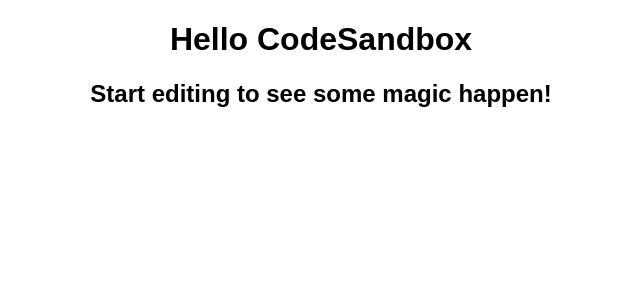
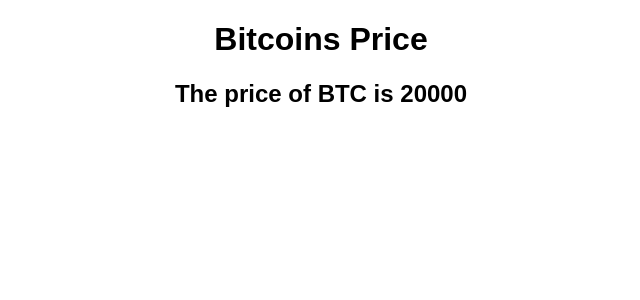
Before and after one commit to Rekt-Dev/bitcoin_exercise_react, a React (Create React App) app: page / in a window 1280 px wide. Shown: the top 300 px of the page, without its empty margins (319-959 px from the left). Built offline with nearby package versions, Linux system fonts and the light colour scheme.

Commit message:
Update 2 files

```diff
--- a/src/App.js
+++ b/src/App.js
@@ -1,10 +1,12 @@
 import "./styles.css";
 
 export default function App() {
+  let price=20000
+
   return (
     <div className="App">
-      <h1>Hello CodeSandbox</h1>
-      <h2>Start editing to see some magic happen!</h2>
+      <h1>Bitcoins Price</h1>
+      <h2>The price of BTC is {price}</h2>
     </div>
   );
 }
```
Also changed, not shown: 1 other file (tests, documents, lock files or other folders).
